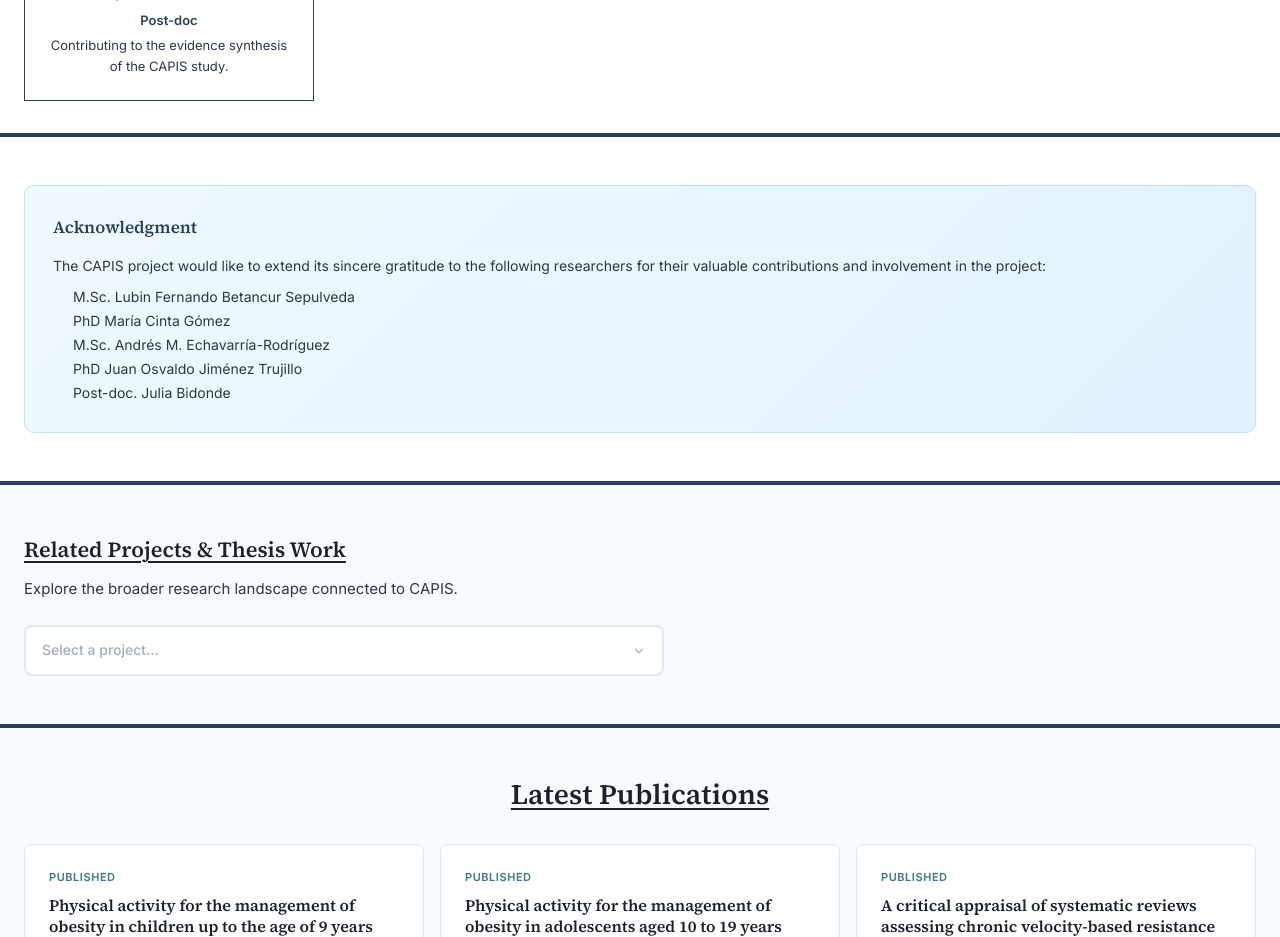
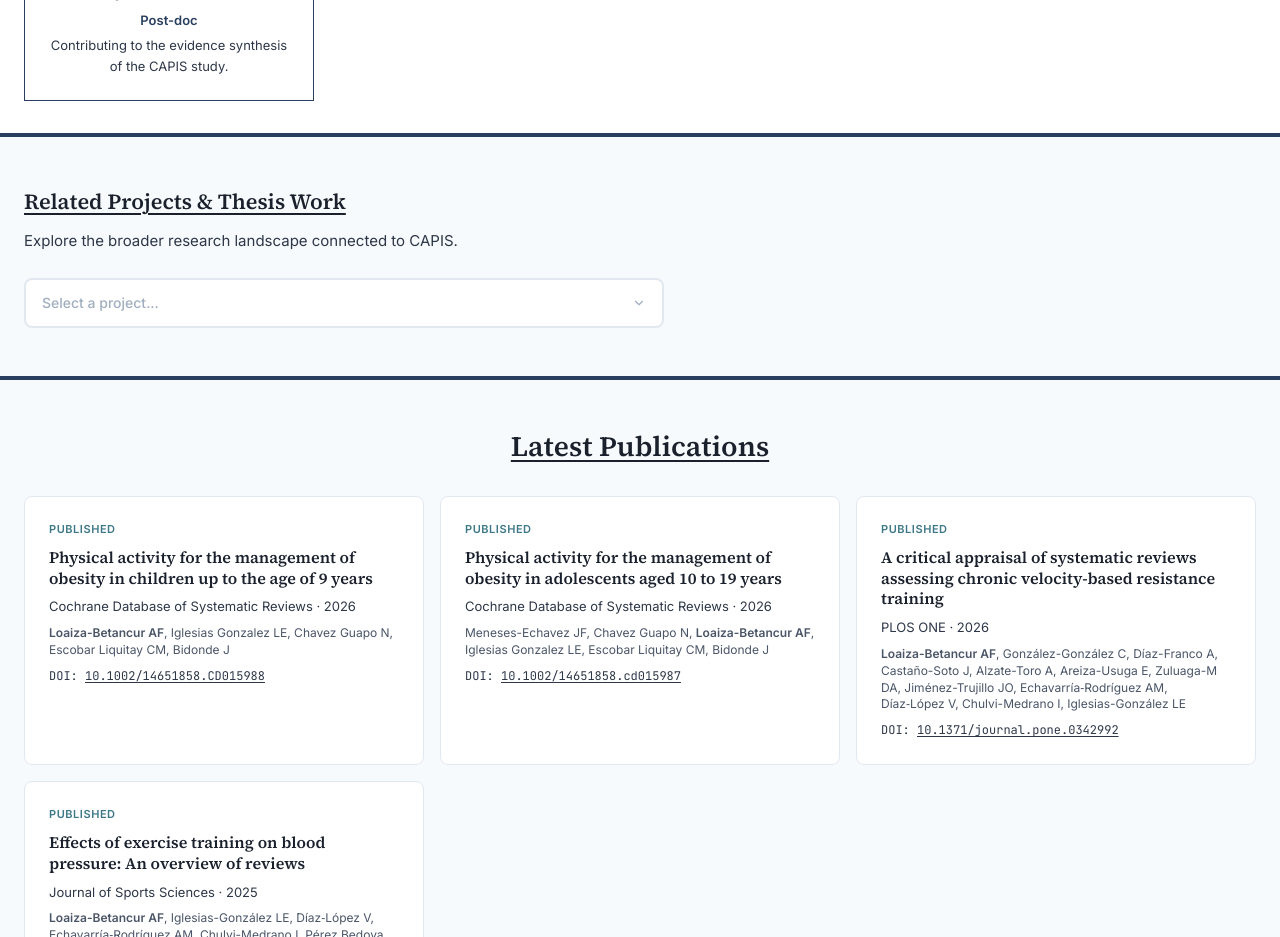
Before and after one commit to LoaizaBetancur/CAPIS-Project-Website, a Next.js app: page /team in a window 1280 px wide. Shown: the part 2680-3617 px from the top of the page. Built offline with nearby package versions, Linux system fonts and the light colour scheme.

Commit message:
Team page: remove Acknowledgment section (now covered by Study Review Team)

```diff
--- a/app/team/page.tsx
+++ b/app/team/page.tsx
@@ -459,60 +459,6 @@ export default function TeamPage() {
 
       <div style={{ height: "4px", backgroundColor: NAVY }} />
 
-      {/* ── Acknowledgment ── */}
-      <section style={{ backgroundColor: "#FFFFFF", padding: "48px 24px" }}>
-        <div style={{ maxWidth: "1280px", margin: "0 auto" }}>
-          <div
-            style={{
-              background: "linear-gradient(135deg, #f0f9ff 0%, #e0f2fe 100%)",
-              border: "1px solid #bae6fd",
-              borderRadius: "10px",
-              padding: "28px",
-            }}
-          >
-            <h3
-              style={{
-                fontFamily: "var(--font-display)",
-                fontSize: "17px",
-                fontWeight: 600,
-                color: NAVY,
-                marginBottom: "12px",
-              }}
-            >
-            Acknowledgment
-            </h3>
-            <p
-              style={{
-                fontSize: "14px",
-                lineHeight: 1.7,
-                color: "#2D3748",
-              }}
-           >
-              The CAPIS project would like to extend its sincere gratitude to the
-              following researchers for their valuable contributions and involvement in
-              the project:
-            </p>
-            <ul
-              style={{
-                fontSize: "14px",
-                lineHeight: 1.7,
-                color: "#2D3748",
-                paddingLeft: "20px",
-                marginTop: "8px",
-              }}
-            >
-              <li>M.Sc. Lubin Fernando Betancur Sepulveda</li>
-              <li>PhD María Cinta Gómez</li>
-              <li>M.Sc. Andrés M. Echavarría-Rodríguez</li>
-              <li>PhD Juan Osvaldo Jiménez Trujillo</li>
-              <li>Post-doc. Julia Bidonde</li>
-            </ul>
-          </div>
-        </div>
-      </section>
-
-      <div style={{ height: "4px", backgroundColor: NAVY }} />
-
       {/* ── Related Projects & Thesis Work ── */}
       <section style={{ backgroundColor: "#F7FAFC", padding: "48px 24px" }}>
         <div style={{ maxWidth: "1280px", margin: "0 auto" }}>
```
